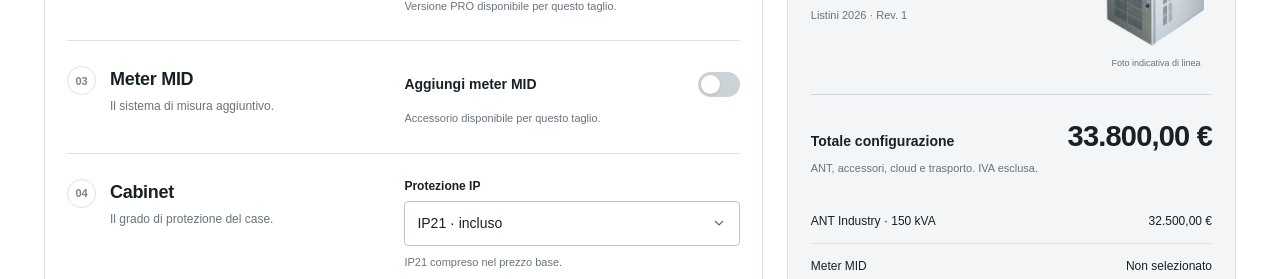
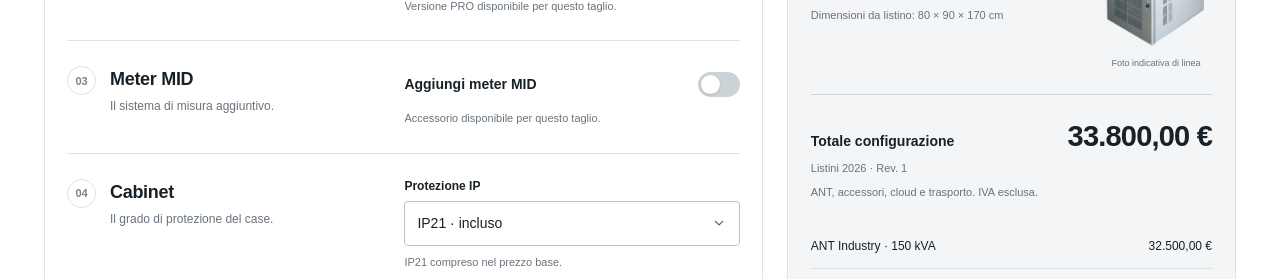
Before and after one commit to Siriusmac/Listino-ANT, a plain HTML site: page index.html in a window 1280 px wide. Shown: the part 460-739 px from the top of the page. Drawn offline with Linux system fonts and the light colour scheme.

Commit message:
Add catalogue dimensions and clarify power unit explanations

```diff
--- a/app.js
+++ b/app.js
@@ -50,6 +50,10 @@
     }
     $('power-summary').replaceChildren(document.createTextNode(`${power.toLocaleString('it-IT')} `));
     const unit = document.createElement('span'); unit.textContent = 'kVA'; $('power-summary').append(unit);
+    const dimensions = result.product?.dimensionsCm;
+    $('product-dimensions').textContent = dimensions
+      ? `Dimensioni da listino: ${dimensions.join(' × ')} cm`
+      : 'Dimensioni non disponibili a listino';
     $('line-note').textContent = catalogue.verified ? 'Listini 2026 · Rev. 1' : 'Linea indicativa · taglio da verificare';
     $('total-label').textContent = result.total === null ? 'Importo parziale' : 'Totale configurazione';
     $('total').textContent = money(result.subtotal);
--- a/catalogue.js
+++ b/catalogue.js
@@ -36,7 +36,12 @@
       "base": 900000,
       "meter": false,
       "IP54": null,
-      "IP65": null
+      "IP65": null,
+      "dimensionsCm": [
+        35,
+        80,
+        85
+      ]
     },
     {
       "power": 22,
@@ -44,7 +49,12 @@
       "base": 1000000,
       "meter": false,
       "IP54": null,
-      "IP65": null
+      "IP65": null,
+      "dimensionsCm": [
+        35,
+        80,
+        85
+      ]
     },
     {
       "power": 30,
@@ -52,7 +62,12 @@
       "base": 1150000,
       "meter": false,
       "IP54": null,
-      "IP65": null
+      "IP65": null,
+      "dimensionsCm": [
+        35,
+        80,
+        85
+      ]
     },
     {
       "power": 45,
@@ -60,7 +75,12 @@
       "base": 1380000,
       "meter": false,
       "IP54": null,
-      "IP65": null
+      "IP65": null,
+      "dimensionsCm": [
+        60,
+        70,
+        140
+      ]
     },
     {
       "power": 60,
@@ -68,7 +88,12 @@
       "base": 1625000,
       "meter": 600000,
       "IP54": null,
-      "IP65": null
+      "IP65": null,
+      "dimensionsCm": [
+        60,
+        70,
+        140
+      ]
     },
     {
       "power": 75,
@@ -76,7 +101,12 @@
       "base": 1740000,
       "meter": 650000,
       "IP54": null,
-      "IP65": null
+      "IP65": null,
+      "dimensionsCm": [
+        60,
+        70,
+        140
+      ]
     },
     {
       "power": 100,
@@ -84,7 +114,12 @@
       "base": 2300000,
       "meter": 700000,
       "IP54": null,
-      "IP65": null
+      "IP65": null,
+      "dimensionsCm": [
+        70,
+        80,
+        140
+      ]
     },
     {
       "power": 120,
@@ -92,7 +127,12 @@
       "base": 2500000,
       "meter": 700000,
       "IP54": null,
-      "IP65": null
+      "IP65": null,
+      "dimensionsCm": [
+        70,
+        80,
+        140
+      ]
     },
     {
       "power": 150,
@@ -100,7 +140,12 @@
       "base": 3250000,
       "meter": 718000,
       "IP54": 700000,
-      "IP65": 1000000
+      "IP65": 1000000,
+      "dimensionsCm": [
+        80,
+        90,
+        170
+      ]
     },
     {
       "power": 200,
@@ -108,7 +153,12 @@
       "base": 3700000,
       "meter": 843000,
       "IP54": 1000000,
-      "IP65": 1300000
+      "IP65": 1300000,
+      "dimensionsCm": [
+        80,
+        90,
+        170
+      ]
     },
     {
       "power": 300,
@@ -116,7 +166,12 @@
       "base": 4500000,
       "meter": 1010000,
       "IP54": 1200000,
-      "IP65": 1600000
+      "IP65": 1600000,
+      "dimensionsCm": [
+        90,
+        100,
+        170
+      ]
     },
     {
       "power": 400,
@@ -124,7 +179,12 @@
       "base": 5900000,
       "meter": 1133000,
       "IP54": 1500000,
-      "IP65": 1900000
+      "IP65": 1900000,
+      "dimensionsCm": [
+        90,
+        120,
+        190
+      ]
     },
     {
       "power": 500,
@@ -132,7 +192,12 @@
       "base": 8000000,
       "meter": 1245000,
       "IP54": 1800000,
-      "IP65": 2200000
+      "IP65": 2200000,
+      "dimensionsCm": [
+        90,
+        120,
+        190
+      ]
     },
     {
       "power": 600,
@@ -140,7 +205,12 @@
       "base": 10125000,
       "meter": 1350000,
       "IP54": 2100000,
-      "IP65": 2400000
+      "IP65": 2400000,
+      "dimensionsCm": [
+        210,
+        80,
+        170
+      ]
     },
     {
       "power": 700,
@@ -148,7 +218,12 @@
       "base": 12142700,
       "meter": 1580000,
       "IP54": 2400000,
-      "IP65": 2700000
+      "IP65": 2700000,
+      "dimensionsCm": [
+        240,
+        80,
+        170
+      ]
     },
     {
       "power": 800,
@@ -156,7 +231,12 @@
       "base": 13400000,
       "meter": 1900000,
       "IP54": 2700000,
-      "IP65": 3300000
+      "IP65": 3300000,
+      "dimensionsCm": [
+        240,
+        80,
+        170
+      ]
     },
     {
       "power": 1000,
@@ -164,7 +244,12 @@
       "base": 16610000,
       "meter": 2200000,
       "IP54": 3000000,
-      "IP65": 3500000
+      "IP65": 3500000,
+      "dimensionsCm": [
+        250,
+        100,
+        170
+      ]
     },
     {
       "power": 1200,
@@ -172,7 +257,12 @@
       "base": 19300000,
       "meter": 2200000,
       "IP54": 3400000,
-      "IP65": 4000000
+      "IP65": 4000000,
+      "dimensionsCm": [
+        260,
+        100,
+        170
+      ]
     },
     {
       "power": 1500,
@@ -180,7 +270,12 @@
       "base": 23800000,
       "meter": 2600000,
       "IP54": 3800000,
-      "IP65": 4500000
+      "IP65": 4500000,
+      "dimensionsCm": [
+        290,
+        120,
+        180
+      ]
     },
     {
       "power": 1700,
@@ -188,7 +283,12 @@
       "base": 29100000,
       "meter": 2600000,
       "IP54": 4100000,
-      "IP65": 5000000
+      "IP65": 5000000,
+      "dimensionsCm": [
+        290,
+        120,
+        180
+      ]
     },
     {
       "power": 2000,
@@ -196,7 +296,12 @@
       "base": 33500000,
       "meter": 3100000,
       "IP54": 4500000,
-      "IP65": 5500000
+      "IP65": 5500000,
+      "dimensionsCm": [
+        290,
+        120,
+        180
+      ]
     },
     {
       "power": 2500,
@@ -204,7 +309,12 @@
       "base": 44000000,
       "meter": 3100000,
       "IP54": 5000000,
-      "IP65": 6000000
+      "IP65": 6000000,
+      "dimensionsCm": [
+        300,
+        130,
+        220
+      ]
     },
     {
       "power": 3000,
@@ -212,7 +322,12 @@
       "base": 50000000,
       "meter": 3600000,
       "IP54": 5500000,
-      "IP65": 6500000
+      "IP65": 6500000,
+      "dimensionsCm": [
+        330,
+        130,
+        220
+      ]
     },
     {
       "power": 3500,
@@ -220,7 +335,8 @@
       "base": 60000000,
       "meter": 4000000,
       "IP54": 6000000,
-      "IP65": 8500000
+      "IP65": 8500000,
+      "dimensionsCm": null
     },
     {
       "power": 4000,
@@ -228,7 +344,8 @@
       "base": 77500000,
       "meter": 4500000,
       "IP54": 6500000,
-      "IP65": 9000000
+      "IP65": 9000000,
+      "dimensionsCm": null
     },
     {
       "power": 150,
@@ -236,7 +353,12 @@
       "base": 4200000,
       "meter": false,
       "IP54": 800000,
-      "IP65": 1200000
+      "IP65": 1200000,
+      "dimensionsCm": [
+        100,
+        120,
+        167
+      ]
     },
     {
       "power": 200,
@@ -244,7 +366,12 @@
       "base": 4700000,
       "meter": false,
       "IP54": 1000000,
-      "IP65": 1500000
+      "IP65": 1500000,
+      "dimensionsCm": [
+        110,
+        130,
+        175
+      ]
     },
     {
       "power": 300,
@@ -252,7 +379,12 @@
       "base": 5600000,
       "meter": false,
       "IP54": 1200000,
-      "IP65": 1700000
+      "IP65": 1700000,
+      "dimensionsCm": [
+        90,
+        120,
+        190
+      ]
     },
     {
       "power": 400,
@@ -260,7 +392,12 @@
       "base": 7700000,
       "meter": false,
       "IP54": 1600000,
-      "IP65": 2000000
+      "IP65": 2000000,
+      "dimensionsCm": [
+        90,
+        120,
+        190
+      ]
     },
     {
       "power": 500,
@@ -268,7 +405,8 @@
       "base": 9500000,
       "meter": false,
       "IP54": 2000000,
-      "IP65": 2400000
+      "IP65": 2400000,
+      "dimensionsCm": null
     },
     {
       "power": 600,
@@ -276,7 +414,8 @@
       "base": 13000000,
       "meter": false,
       "IP54": 2400000,
-      "IP65": 2700000
+      "IP65": 2700000,
+      "dimensionsCm": null
     },
     {
       "power": 700,
@@ -284,7 +423,8 @@
       "base": 16500000,
       "meter": false,
       "IP54": 2600000,
-      "IP65": 3000000
+      "IP65": 3000000,
+      "dimensionsCm": null
     },
     {
       "power": 800,
@@ -292,7 +432,8 @@
       "base": 20000000,
       "meter": false,
       "IP54": 2800000,
-      "IP65": 3500000
+      "IP65": 3500000,
+      "dimensionsCm": null
     },
     {
       "power": 1000,
@@ -300,7 +441,8 @@
       "base": 23000000,
       "meter": false,
       "IP54": 3000000,
-      "IP65": 3900000
+      "IP65": 3900000,
+      "dimensionsCm": null
     },
     {
       "power": 1200,
@@ -308,7 +450,8 @@
       "base": 26000000,
       "meter": false,
       "IP54": 3300000,
-      "IP65": 4200000
+      "IP65": 4200000,
+      "dimensionsCm": null
     },
     {
       "power": 1500,
@@ -316,7 +459,8 @@
       "base": 32000000,
       "meter": false,
       "IP54": 3600000,
-      "IP65": 4500000
+      "IP65": 4500000,
+      "dimensionsCm": null
     },
     {
       "power": 1700,
@@ -324,7 +468,8 @@
       "base": 35000000,
       "meter": false,
       "IP54": 3800000,
-      "IP65": 4800000
+      "IP65": 4800000,
+      "dimensionsCm": null
     },
     {
       "power": 2000,
@@ -332,7 +477,8 @@
       "base": 42500000,
       "meter": false,
       "IP54": 4000000,
-      "IP65": 5000000
+      "IP65": 5000000,
+      "dimensionsCm": null
     },
     {
       "power": 2500,
@@ -340,7 +486,8 @@
       "base": 48500000,
       "meter": false,
       "IP54": 4200000,
-      "IP65": 6100000
+      "IP65": 6100000,
+      "dimensionsCm": null
     },
     {
       "power": 3000,
@@ -348,7 +495,8 @@
       "base": 60000000,
       "meter": false,
       "IP54": 5500000,
-      "IP65": 6500000
+      "IP65": 6500000,
+      "dimensionsCm": null
     },
     {
       "power": 3500,
@@ -356,7 +504,8 @@
       "base": 74000000,
       "meter": false,
       "IP54": 6100000,
-      "IP65": 7500000
+      "IP65": 7500000,
+      "dimensionsCm": null
     },
     {
       "power": 4000,
@@ -364,7 +513,8 @@
       "base": 97500000,
       "meter": false,
       "IP54": 6700000,
-      "IP65": 8600000
+      "IP65": 8600000,
+      "dimensionsCm": null
     }
   ],
   "transport": {
--- a/index.html
+++ b/index.html
@@ -15,9 +15,9 @@
   <link rel="apple-touch-icon" href="assets/apple-touch-icon.png" sizes="180x180">
   <link rel="manifest" href="manifest.webmanifest">
   <link rel="stylesheet" href="styles.css?v=ac526b7ed7d2">
-  <script src="catalogue.js" defer></script>
+  <script src="catalogue.js?v=af52c96cf43e" defer></script>
   <script src="calculator.js" defer></script>
-  <script src="app.js?v=b3048b2b25a7" defer></script>
+  <script src="app.js?v=407026c033d1" defer></script>
 </head>
 <body>
   <header class="header">
@@ -56,8 +56,8 @@
       </form>
       <aside class="summary" aria-labelledby="summary-heading">
         <div class="summary-top"><h2 id="summary-heading">Riepilogo</h2><span>IVA esclusa</span></div>
-        <div class="product"><div class="product-info"><h3>ANT <span id="line-name">Industry</span></h3><p id="power-summary">150 <span>kVA</span></p><small id="line-note">Listini 2026 · Rev. 1</small></div><figure class="product-visual"><img id="product-photo" src="assets/ant-standard.png" width="519" height="863" alt="ANT Industry, foto dal listino" decoding="async"><figcaption>Foto indicativa di linea</figcaption></figure></div>
-        <div id="pricing" aria-live="polite" aria-atomic="true"><div class="price-heading"><span id="total-label">Importo parziale</span><strong id="total">0,00 €</strong></div><p class="price-caption" id="total-caption">Somma delle sole voci con prezzo noto.</p><dl id="breakdown"></dl><div class="quote-warning" id="quote-warning"><strong>Totale non determinabile</strong><p id="missing"></p></div></div>
+        <div class="product"><div class="product-info"><h3>ANT <span id="line-name">Industry</span></h3><p id="power-summary">150 <span>kVA</span></p><small id="product-dimensions">Dimensioni da listino: 80 × 90 × 170 cm</small></div><figure class="product-visual"><img id="product-photo" src="assets/ant-standard.png" width="519" height="863" alt="ANT Industry, foto dal listino" decoding="async"><figcaption>Foto indicativa di linea</figcaption></figure></div>
+        <div id="pricing" aria-live="polite" aria-atomic="true"><div class="price-heading"><span id="total-label">Importo parziale</span><strong id="total">0,00 €</strong></div><p class="price-caption" id="line-note">Listini 2026 · Rev. 1</p><p class="price-caption" id="total-caption">Somma delle sole voci con prezzo noto.</p><dl id="breakdown"></dl><div class="quote-warning" id="quote-warning"><strong>Totale non determinabile</strong><p id="missing"></p></div></div>
         <button id="print" type="button" class="print-button">Stampa riepilogo <svg aria-hidden="true" width="18" height="18" viewBox="0 0 24 24" fill="none" stroke="currentColor" stroke-width="1.7"><path d="M7 8V3h10v5M7 17H4V9h16v8h-3M7 14h10v7H7z"/></svg></button>
       </aside>
     </div>
```
Also changed, not shown: valutazioni.html (+4 -4 lines), 1 other file.
